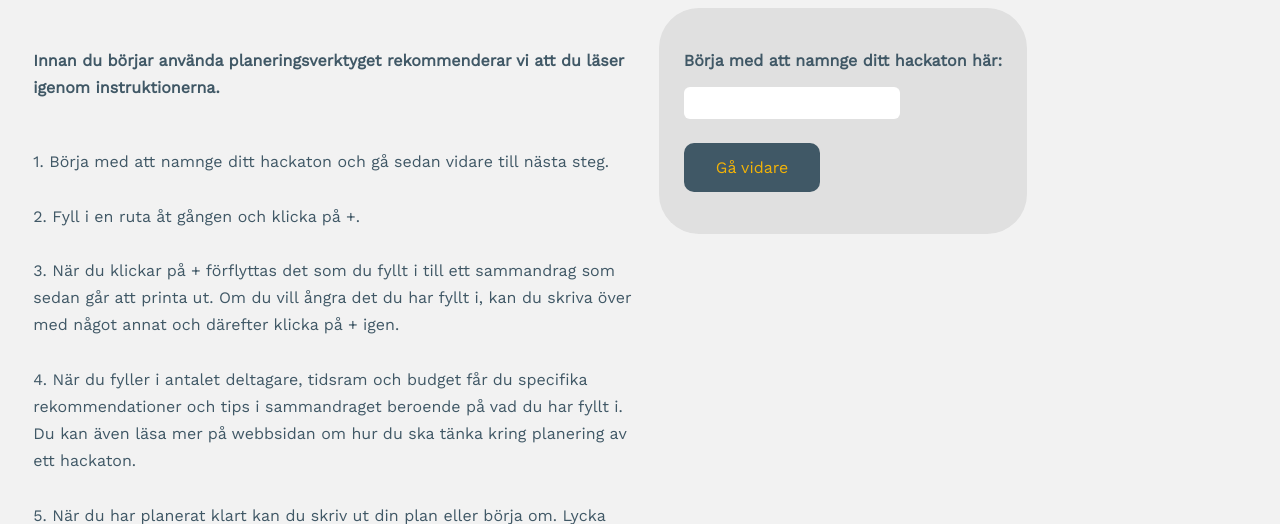
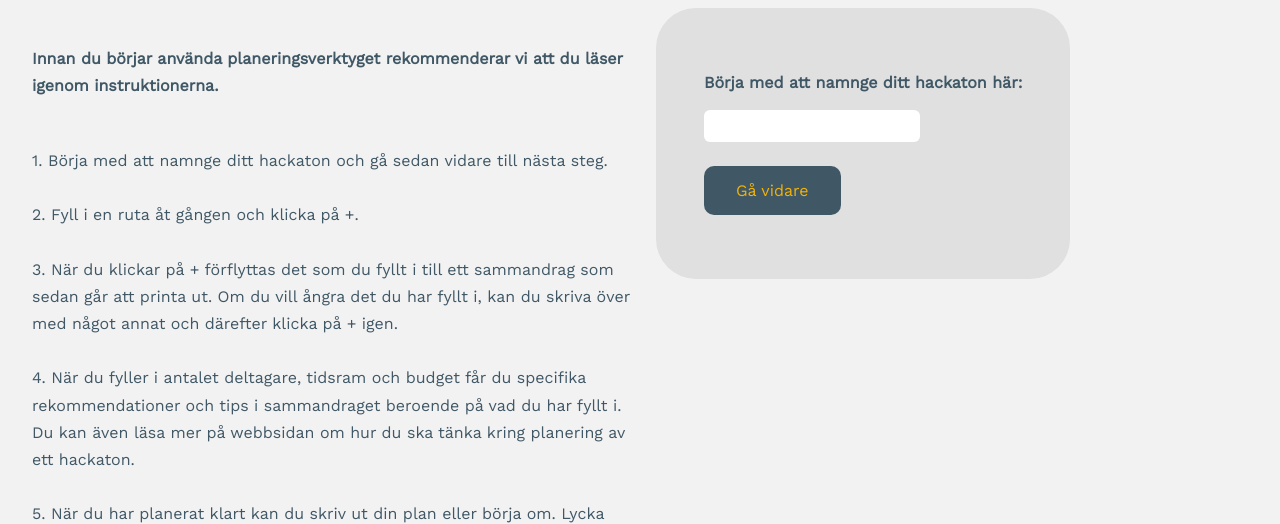
Before and after one commit to Emmaasofiaa/Hackaton, a Flask app: page /login in a window 1280 px wide. Shown: the top 524 px of the page. Run offline with Flask 2, Linux system fonts and the light colour scheme.

Commit message:
Update main.css

```diff
--- a/static/css/main.css
+++ b/static/css/main.css
@@ -1,6 +1,7 @@
 body {
     text-align: left;
     background-color: #F2F2F2;
+    max-width: 1200px;
   }
 
 p {
@@ -169,7 +170,7 @@ a:visited {
   max-width: 600px;
   background-color: #E0E0E0;
   border-radius: 40px;
-  padding: 2%;
+  padding: 4%;
 }
 
 
```
